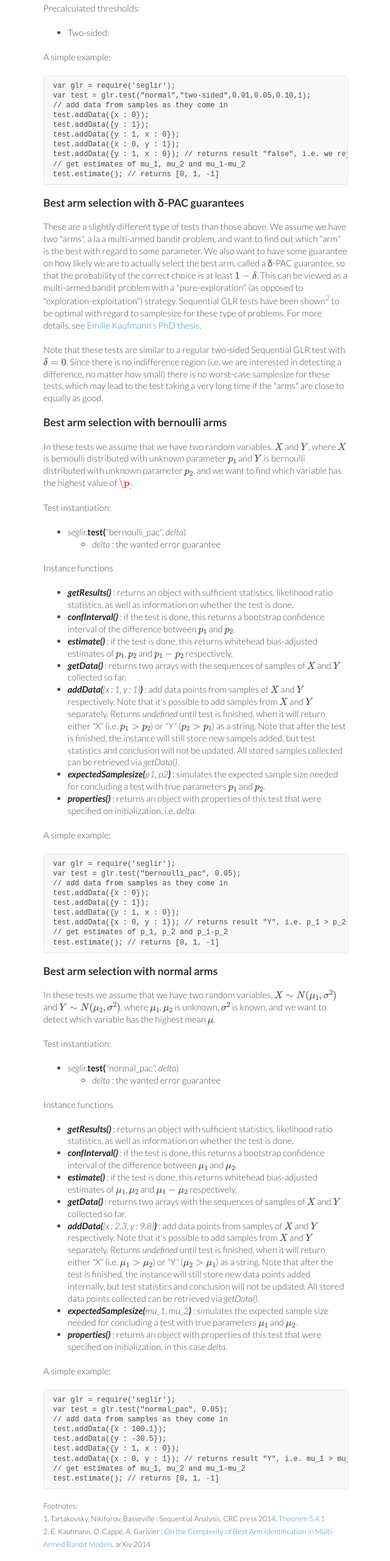
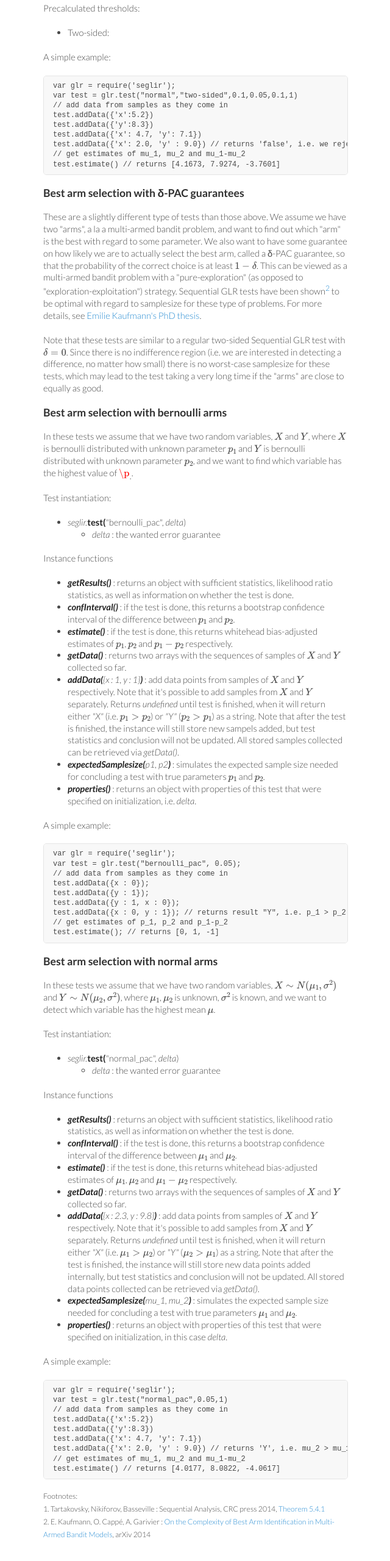
Before and after one commit to auduno/SeGLiR, a plain HTML site: page documentation/reference.html in a window 1280 px wide. Shown: the part 4920-7480 px from the top of the page at 61% size, without its empty margins (499-1139 px from the left). Drawn offline with nearby package versions, Linux system fonts and the light colour scheme; some packages are replaced by stand-ins of ours.

Commit message:
Updated examples in documentation

```diff
--- a/documentation/reference.html
+++ b/documentation/reference.html
@@ -422,15 +422,14 @@ test.estimate(); // returns [0, 1, -1]
 <p>A simple example:</p>
 
 <pre><code>var glr = require('seglir');
-var test = glr.test("normal","two-sided",0.01,0.05,0.10,1);
+var test = glr.test("normal","two-sided",0.1,0.05,0.1,1)
 // add data from samples as they come in
-test.addData({x : 0});
-test.addData({y : 1});
-test.addData({y : 1, x : 0});
-test.addData({x : 0, y : 1});
-test.addData({y : 1, x : 0}); // returns result "false", i.e. we reject the null-hypothesis
+test.addData({'x':5.2})
+test.addData({'y':8.3})
+test.addData({'x': 4.7, 'y': 7.1})
+test.addData({'x': 2.0, 'y' : 9.0}) // returns 'false', i.e. we reject the null-hypothesis
 // get estimates of mu_1, mu_2 and mu_1-mu_2
-test.estimate(); // returns [0, 1, -1]
+test.estimate() // returns [4.1673, 7.9274, -3.7601]
 </code></pre>
 
 <h2>Best arm selection with δ-PAC guarantees</h2>
@@ -505,14 +504,14 @@ test.estimate(); // returns [0, 1, -1]
 <p>A simple example:</p>
 
 <pre><code>var glr = require('seglir');
-var test = glr.test("normal_pac", 0.05);
+var test = glr.test("normal_pac",0.05,1)
 // add data from samples as they come in
-test.addData({x : 100.1});
-test.addData({y : -30.5});
-test.addData({y : 1, x : 0});
-test.addData({x : 0, y : 1}); // returns result "Y", i.e. mu_1 > mu_2
+test.addData({'x':5.2})
+test.addData({'y':8.3})
+test.addData({'x': 4.7, 'y': 7.1})
+test.addData({'x': 2.0, 'y' : 9.0}) // returns 'Y', i.e. mu_2 > mu_1
 // get estimates of mu_1, mu_2 and mu_1-mu_2
-test.estimate(); // returns [0, 1, -1]
+test.estimate() // returns [4.0177, 8.0822, -4.0617]
 </code></pre>
 
 <sup>Footnotes:</sup><br/>
```
